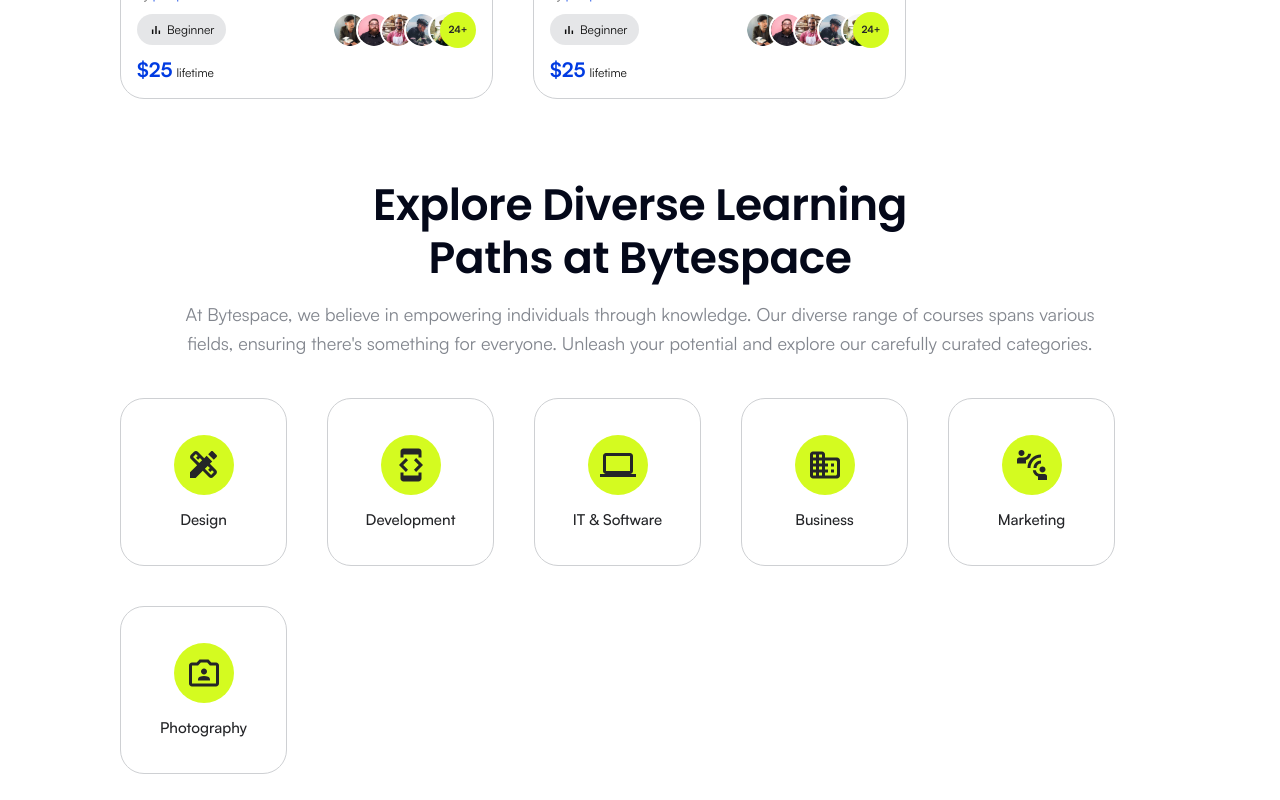
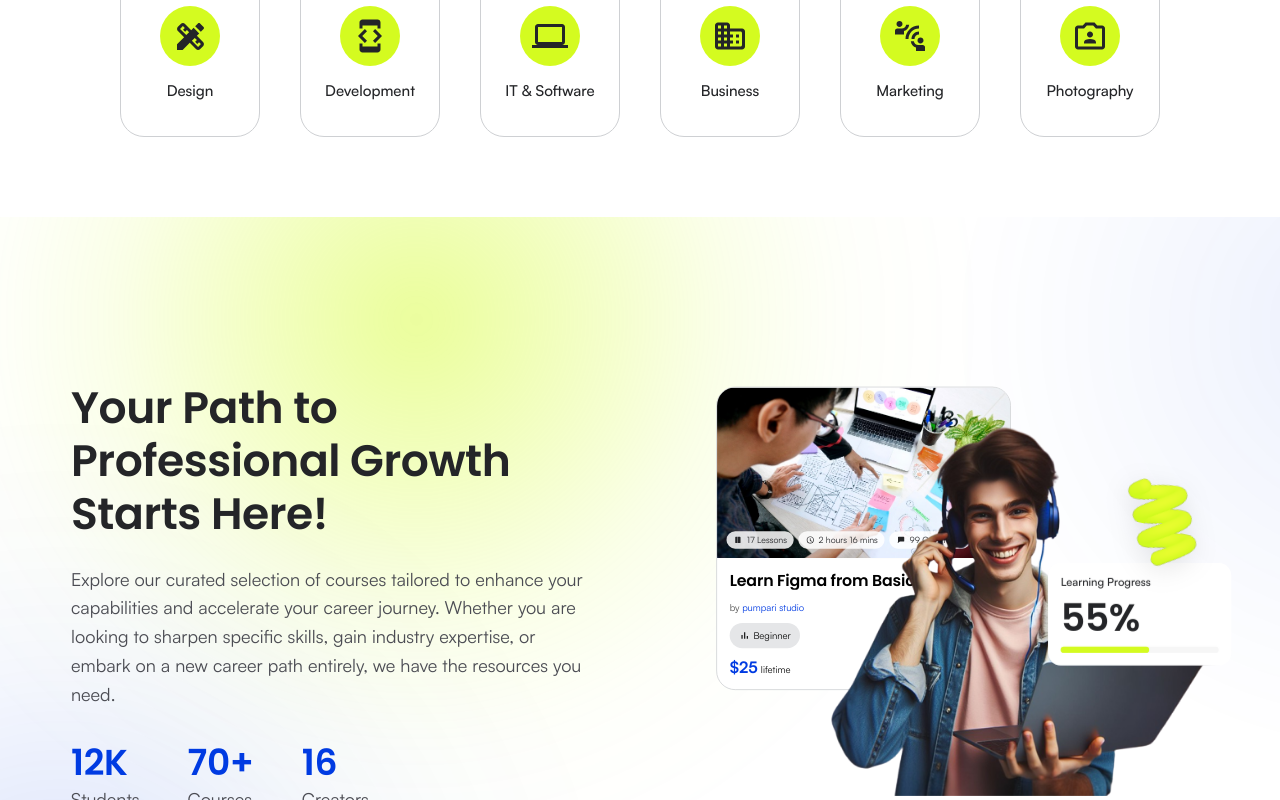
Before and after one commit to DarkAsfu/bytespace, a Next.js app: page / in a window 1280 px wide. Shown: the part 2820-3620 px from the top of the page. Built offline with nearby package versions, Linux system fonts and the light colour scheme.

Commit message:
fix responsive issues

```diff
--- a/components/home/featured-courses.tsx
+++ b/components/home/featured-courses.tsx
@@ -116,7 +116,7 @@
 
         <CategoryChips active={active} onSelect={setActive} />
 
-        <div className="flex w-full flex-wrap items-start content-start gap-10">
+        <div className="grid w-full grid-cols-1 md:grid-cols-2 xl:grid-cols-3 items-start content-start gap-10">
           {visible.map((course) => (
             <CourseCard key={course.id} course={course} />
           ))}
--- a/components/home/learning-categories.tsx
+++ b/components/home/learning-categories.tsx
@@ -18,11 +18,11 @@
           description="At Bytespace, we believe in empowering individuals through knowledge. Our diverse range of courses spans various fields, ensuring there's something for everyone. Unleash your potential and explore our carefully curated categories."
         />
 
-        <div className="flex w-full flex-wrap items-start content-start gap-10">
+        <div className="grid grid-cols-2 sm:grid-cols-2 md:grid-cols-3 lg:grid-cols-4 xl:grid-cols-6 justify-between gap-5 md:gap-10">
           {CATEGORY_CARDS.map((card) => (
             <div
               key={card.label}
-              className="flex h-[168px] w-full max-w-[167px] shrink-0 flex-col items-center justify-center gap-4 rounded-[24px] border border-shuttle-200 bg-white px-4 py-6"
+              className="flex h-[168px] w-full shrink-0 flex-col items-center justify-center gap-4 rounded-[24px] border border-shuttle-200 bg-white px-4 py-6"
             >
               <div className="flex h-[60px] w-[60px] items-center justify-center rounded-full bg-electric-lime">
                 {/* eslint-disable-next-line @next/next/no-img-element */}
--- a/components/home/logo-strip.tsx
+++ b/components/home/logo-strip.tsx
@@ -9,7 +9,7 @@
 export function LogoStrip({ className = "" }: { className?: string }) {
   return (
     <div
-      className={`flex flex-wrap items-end justify-center gap-x-8 gap-y-6 sm:gap-x-12 lg:flex-nowrap lg:gap-x-[72px] ${className}`}
+      className={`grid grid-cols-2 sm:grid-cols-3 md:grid-cols-5 items-end justify-center gap-x-8 gap-y-6 sm:gap-x-12 lg:flex-nowrap lg:gap-x-[72px] ${className}`}
     >
       {LOGOS.map((logo) => (
         // eslint-disable-next-line @next/next/no-img-element
--- a/components/home/why-bytespace.tsx
+++ b/components/home/why-bytespace.tsx
@@ -60,6 +60,30 @@
   );
 }
 
+/**
+ * The visual compositions are laid out on a fixed 569px stage (the lg column
+ * width) using absolute px offsets. On smaller screens the stage is scaled
+ * down about its centre so the composition keeps its exact layout instead of
+ * overflowing the column.
+ */
+function ScaledStage({
+  children,
+  className = "",
+}: {
+  children: React.ReactNode;
+  className?: string;
+}) {
+  return (
+    <div className={`relative aspect-square w-full ${className}`}>
+      {/* 569px stage vs the 2-col column: 1 col until 1024, 448px column at
+          1024, and 569px again once the 1202px cap kicks in. */}
+      <div className="absolute left-1/2 top-1/2 h-[569px] w-[569px] -translate-x-1/2 -translate-y-1/2 origin-center scale-[0.5] min-[400px]:scale-[0.62] sm:scale-100 lg:scale-[0.79] min-[1202px]:scale-100">
+        {children}
+      </div>
+    </div>
+  );
+}
+
 function StatColumn({ value, label }: { value: string; label: string }) {
   return (
     <div className="flex flex-col">
@@ -118,7 +142,9 @@
     <section className="relative w-full overflow-hidden bg-white">
       <GlowBlobs />
 
-      <div className="relative mx-auto flex w-full max-w-[1202px] flex-col gap-28 px-5 py-20 sm:px-8 lg:gap-40 lg:px-0 lg:py-28">
+      {/* px-0 only once the viewport is wide enough for the 1202px cap —
+          below that the container is full-bleed and still needs a gutter. */}
+      <div className="relative mx-auto flex w-full max-w-[1202px] flex-col gap-20 px-5 py-16 sm:px-8 lg:gap-40 lg:py-28 min-[1202px]:px-0">
         {/* ---------- Block 1 ---------- */}
         <div className="grid grid-cols-1 items-center gap-12 lg:grid-cols-2 lg:gap-16">
           <div className="flex flex-col gap-6">
@@ -136,10 +162,10 @@
             </div>
           </div>
 
-          {/* Visual — GUESSED layout */}
-          <div className="relative aspect-square w-full">
+          {/* Visual */}
+          <ScaledStage>
             {/* Course card sits behind the photo, at natural width */}
-            <div className="absolute left-0 top-[3%] w-full max-w-[373px]">
+            <div className="absolute left-0 top-[3%] w-[373px]">
               <CourseCard course={FEATURE_COURSE} />
             </div>
             {/* Photo overlaps the course card */}
@@ -161,13 +187,13 @@
               rotate={-12}
               style={{ right: "-12%", top: "20%", width: 150, height: 150 }}
             />
-          </div>
+          </ScaledStage>
         </div>
 
         {/* ---------- Block 2 ---------- */}
         <div className="grid grid-cols-1 items-center gap-12 lg:grid-cols-2 lg:gap-16">
-          {/* Visual — GUESSED layout */}
-          <div className="relative order-2 aspect-square w-full lg:order-1">
+          {/* Visual */}
+          <ScaledStage className="order-2 lg:order-1">
             {/* eslint-disable-next-line @next/next/no-img-element */}
             <img
               src="/images/girl.png"
@@ -191,7 +217,7 @@
               className="absolute"
               style={{ left: "58%", top: "20%", width: 160, height: 160 }}
             />
-          </div>
+          </ScaledStage>
 
           <div className="flex flex-col gap-6 lg:order-2">
             <FeatureHeading>Create &amp; Manage Courses Easily.</FeatureHeading>
```
